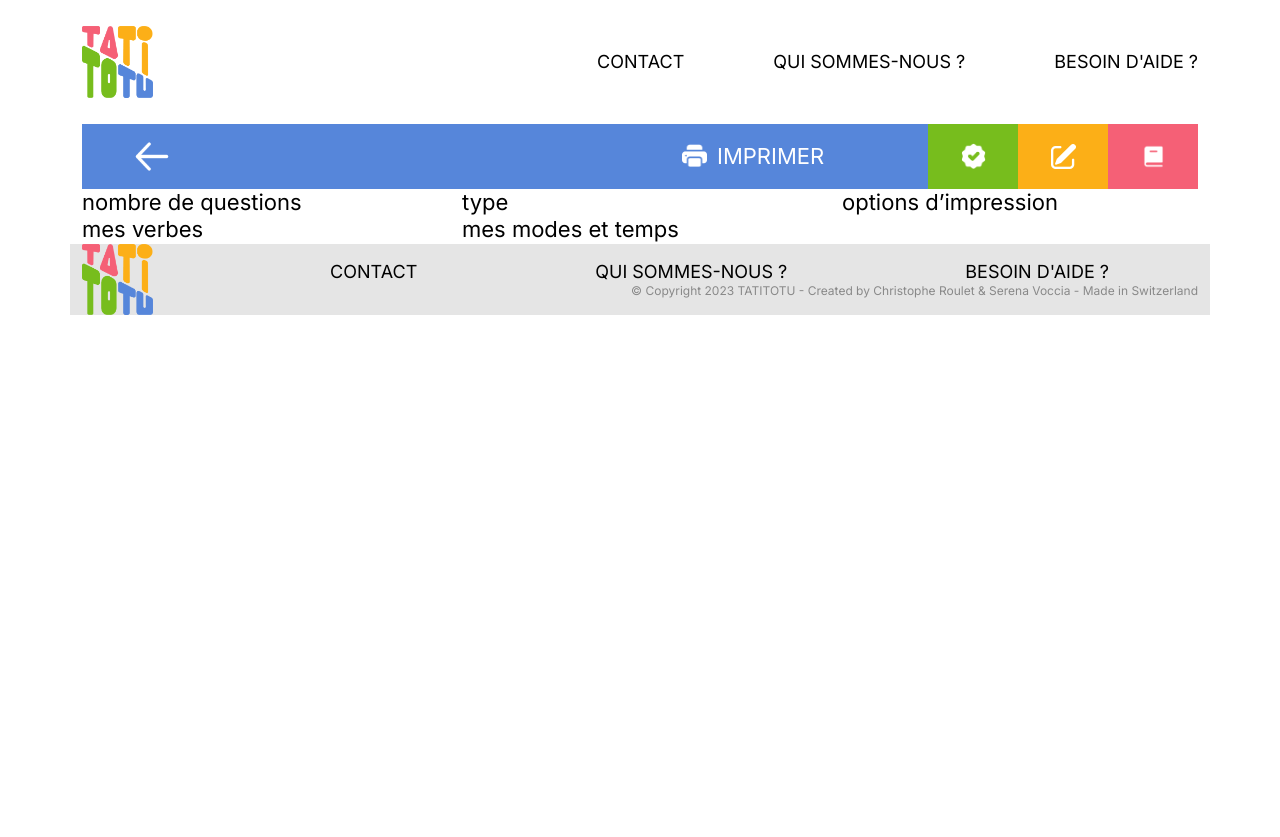
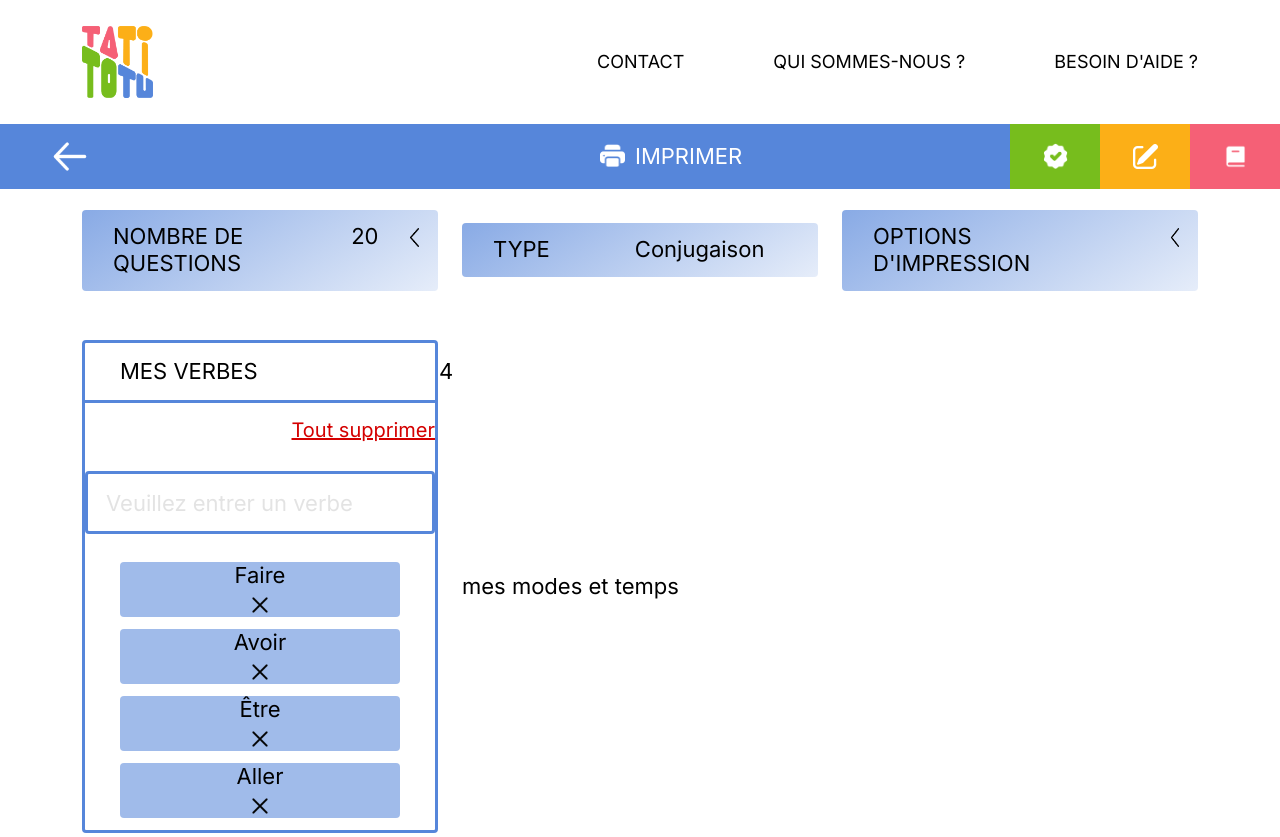
Before and after one commit to SerenaIta/tatitotu, a website built with Parcel: page src/imprimer-page.html in a window 1280 px wide. Shown: the top 837 px of the page. Before the commit the page ends 800 px from the top, so only its background shows below. Built offline with nearby package versions, Linux system fonts and the light colour scheme.

Commit message:
mercredi 20.03.24

```diff
--- a/src/imprimer-page.html
+++ b/src/imprimer-page.html
@@ -25,7 +25,7 @@
         </div>
       </div>
     </div>
-    <div class="container">
+    <div class="">
       <div class="row">
         <div class="col-12">
           <div class="banner-container">
@@ -61,16 +61,67 @@
         </div>
       </div>
     </div>
-    <div class="container">
+    <div class="container menus-deroulants-container">
       <div class="row">
-        <div class="col-4">nombre de questions</div>
-        <div class="col-4">type</div>
-        <div class="col-4">options d’impression</div>
+        <div class="col-4">
+          <div class="menu-deroulant">
+            <div><p class="uppercase-text">nombre de questions</p></div>
+            <div><p>20</p></div>
+            <div><img src="img/icon-arrow.png" alt="" /></div>
+          </div>
+        </div>
+        <div class="col-4">
+          <div class="menu-deroulant gap-of-type-menu">
+            <div><p class="uppercase-text">type</p></div>
+            <div><p>Conjugaison</p></div>
+            <div><img src="img/icon-arrow.png" alt="" /></div>
+          </div>
+        </div>
+        <div class="col-4">
+          <div class="menu-deroulant gap-of-impression-menu">
+            <div><p class="uppercase-text">options d'impression</p></div>
+            <div><img src="img/icon-arrow.png" alt="" /></div>
+          </div>
+        </div>
       </div>
     </div>
     <div class="container">
       <div class="row">
-        <div class="col-4">mes verbes</div>
+        <div class="col-4">
+          <div class="mes-verbes-container">
+            <div class="title-mes-verbes-container">
+              <div><p class="uppercase-text">mes verbes</p></div>
+              <div class="number"><p>4</p></div>
+            </div>
+            <div class="contenu-mes-verbes-container">
+              <div class="erase"><p>Tout supprimer</p></div>
+              <div class="input">
+                <input
+                  type="text"
+                  id="firstname"
+                  name="firstname"
+                  placeholder="Veuillez entrer un verbe"
+                />
+              </div>
+              <div class="verbs">
+                <p>Faire</p>
+                <img src="img/cross.png" alt="" />
+              </div>
+              <div class="verbs">
+                <p>Avoir</p>
+                <img src="img/cross.png" alt="" />
+              </div>
+              <div class="verbs">
+                <p>Être</p>
+                <img src="img/cross.png" alt="" />
+              </div>
+              <div class="verbs">
+                <p>Aller</p>
+                <img src="img/cross.png" alt="" />
+              </div>
+            </div>
+          </div>
+        </div>
         <div class="col-8">mes modes et temps</div>
       </div>
     </div>
@@ -91,5 +142,9 @@
       </div>
     </div>
     <script src="js/main.js" type="module"></script>
+    corriger en mettant display flex, justify content space between sur les
+    verbes <br />
+    corriger les espaces entre les options comme impression conjugaison <br />
+    corriger margin des verbes avec croix ajouter les interactions
   </body>
 </html>
--- a/src/scss/main.scss
+++ b/src/scss/main.scss
@@ -6,6 +6,9 @@
 @import "modules/section_textes-page-acceuil";
 @import "modules/footer";
 @import "modules/banner";
+@import "modules/menu-deroulant";
+@import "modules/mes-verbes-section";
+@import "modules/modes-temps-section";
 
 @import "bootstrap/scss/bootstrap-grid";
 
--- a/src/scss/modules/_footer.scss
+++ b/src/scss/modules/_footer.scss
@@ -22,4 +22,5 @@
 
 .footer {
   background-color: #e5e5e5;
+  margin-top: 107px;
 }
--- /dev/null
+++ b/src/scss/modules/_menu-deroulant.scss
@@ -0,0 +1,30 @@
+.menu-deroulant img {
+  width: 11px;
+  height: 19px;
+}
+
+.menu-deroulant {
+  background: rgb(86, 134, 218);
+  background: linear-gradient(
+    148deg,
+    rgba(86, 134, 218, 0.7) 0%,
+    rgba(86, 134, 218, 0.15) 100%
+  );
+  border-radius: 4px;
+  padding: 13px 19px 13px 31px;
+  display: flex;
+  gap: 32px;
+  margin-top: 21px;
+}
+
+.gap-of-type-menu {
+  gap: 85px;
+}
+
+.gap-of-impression-menu {
+  gap: 96px;
+}
+
+.menus-deroulants-container {
+  margin-bottom: 49px;
+}
--- /dev/null
+++ b/src/scss/modules/_mes-verbes-section.scss
@@ -0,0 +1,53 @@
+.mes-verbes-container {
+  border-radius: 4px;
+  border: solid 3px #5686da;
+}
+
+.title-mes-verbes-container {
+  display: flex;
+  align-items: center;
+  border-bottom: solid 3px #5686da;
+  padding: 15px 35px;
+}
+
+input {
+  border: solid 3px #5686da;
+  border-radius: 4px;
+  width: 367px;
+  height: 63px;
+  padding-left: 18px;
+  font-size: 22px;
+}
+
+.input {
+  display: flex;
+  justify-content: center;
+  padding: 28px 0;
+}
+
+::placeholder {
+  opacity: 20%;
+}
+.erase {
+  color: #d40000;
+  text-decoration: underline;
+  font-size: 20px;
+  text-align: right;
+  margin-top: 15px;
+}
+
+.verbs img {
+  max-width: 20px;
+}
+
+.verbs {
+  background-color: #a0bbea;
+  border-radius: 4px;
+  text-align: center;
+  margin: 0 35px 12px 35px;
+}
+
+.number {
+  position: absolute;
+  left: 439px;
+}
```
Also changed, not shown: src/img/cross.png (added), src/img/icon-arrow.png (added), src/scss/modules/_banner.scss (renamed from src/scss/modules/banner.scss), src/scss/modules/_modes-temps-section.scss (added).
